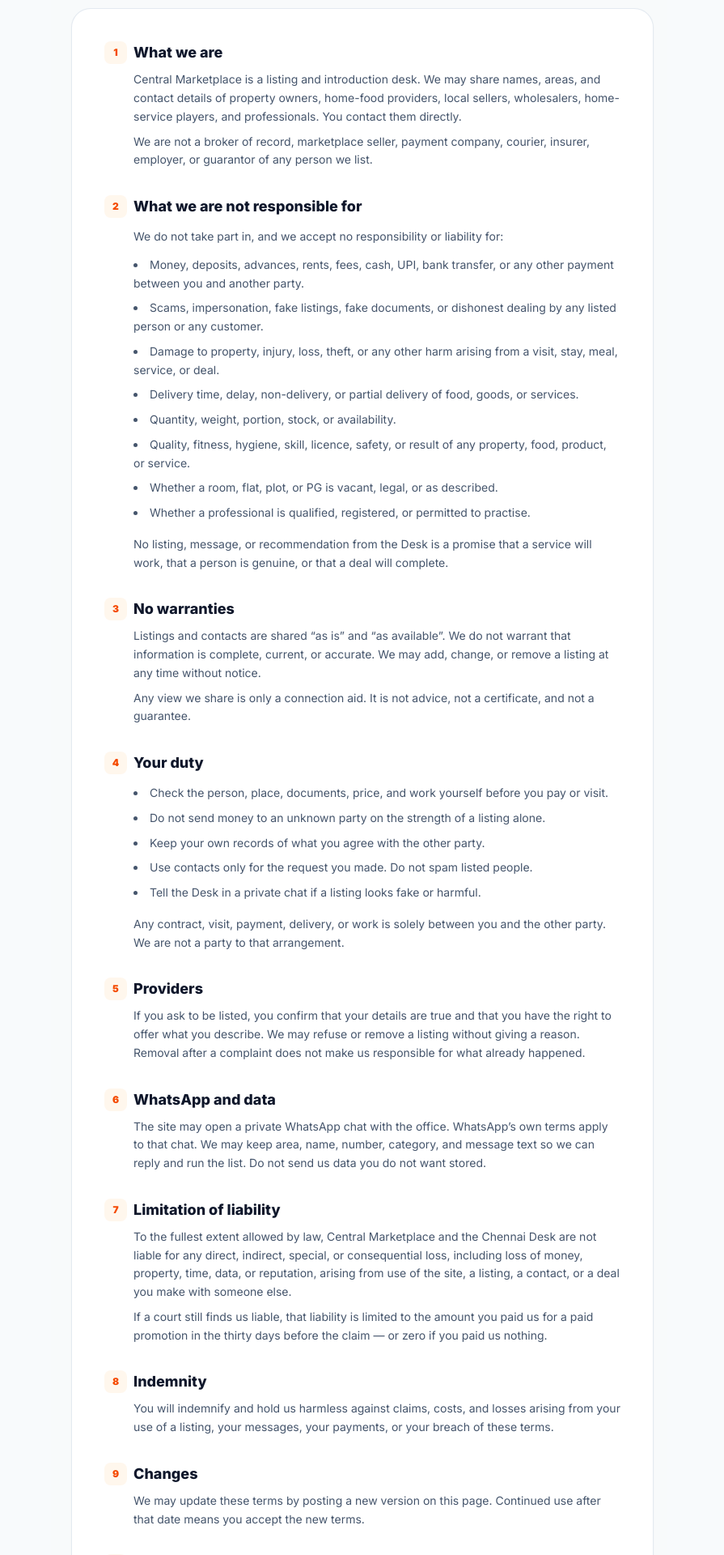
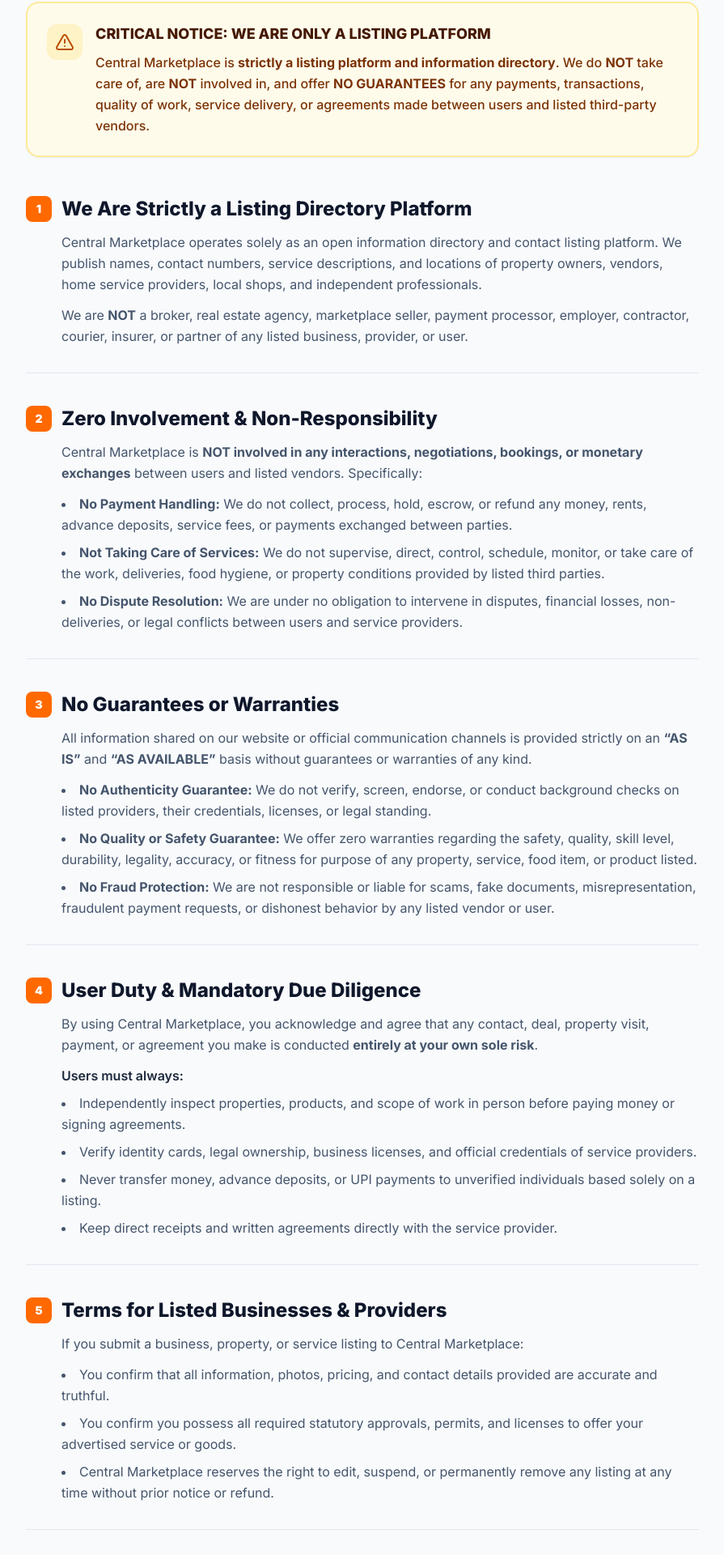
Before and after one commit to bala290498/central-marketplace-03, a Next.js app: page /terms in a window 1280 px wide. Shown: the part 331-2251 px from the top of the page at 81% size, without its empty margins (192-1087 px from the left). Built offline with nearby package versions, Linux system fonts and the light colour scheme.

Commit message:
Update Terms & Conditions page layout and disclaimers

```diff
--- a/src/app/terms/page.tsx
+++ b/src/app/terms/page.tsx
@@ -1,203 +1,197 @@
 import { Metadata } from "next";
-import Link from "next/link";
 import { Navbar } from "@/components/Navbar";
 import { Footer } from "@/components/Footer";
-import { FileText, ArrowLeft, Scale } from "lucide-react";
+import { Scale, AlertTriangle } from "lucide-react";
 
 export const metadata: Metadata = {
   title: "Terms & Conditions | Central Marketplace",
   description:
-    "Terms & Conditions for Central Marketplace and the Chennai Desk. Read our user duties, liability limitations, and platform guidelines.",
+    "Terms & Conditions for Central Marketplace. Read our platform disclaimer: we are strictly a listing directory platform and hold no responsibility, guarantees, or involvement in transactions.",
 };
 
 export default function TermsPage() {
   return (
-    <div className="min-h-screen bg-slate-50/60 text-slate-900 flex flex-col">
+    <div className="min-h-screen bg-slate-50 text-slate-900 flex flex-col">
       <Navbar />
 
-      <main className="flex-1 max-w-3xl w-full mx-auto px-4 sm:px-6 py-8">
-        {/* Back Link */}
-        <div className="mb-6">
-          <Link
-            href="/"
-            className="inline-flex items-center gap-1.5 text-xs font-bold text-slate-500 hover:text-orange-600 transition-colors"
-          >
-            <ArrowLeft className="w-4 h-4" />
-            <span>← Central Marketplace</span>
-          </Link>
-        </div>
-
+      <main className="flex-1 max-w-4xl w-full mx-auto px-4 sm:px-6 lg:px-8 py-10 sm:py-14">
         {/* Header Title Section */}
-        <div className="text-center mb-8">
-          <div className="w-12 h-12 rounded-2xl bg-orange-100 text-orange-600 flex items-center justify-center mx-auto mb-3 shadow-xs">
-            <Scale className="w-6 h-6" />
+        <div className="text-center mb-10">
+          <div className="w-14 h-14 rounded-2xl bg-orange-100 text-orange-600 flex items-center justify-center mx-auto mb-4 shadow-xs">
+            <Scale className="w-7 h-7" />
           </div>
-          <h1 className="text-3xl sm:text-4xl font-extrabold text-slate-900 tracking-tight">
+          <h1 className="text-3xl sm:text-5xl font-black text-slate-900 tracking-tight">
             Terms &amp; Conditions
           </h1>
-          <p className="text-xs sm:text-sm text-slate-500 max-w-xl mx-auto mt-2 leading-relaxed">
-            Last updated: 10 September 2026. Applies to the Chennai Desk of Central Marketplace (the &ldquo;Desk&rdquo;, &ldquo;we&rdquo;, &ldquo;us&rdquo;). By using the website, WhatsApp desk, or any listing we share, you agree to these terms.
+          <p className="text-sm sm:text-base text-slate-500 max-w-2xl mx-auto mt-3 leading-relaxed">
+            Last updated: October 2026. Please read these terms carefully before using our website or contacting listed providers.
           </p>
         </div>
 
-        {/* Content Box */}
-        <div className="bg-white rounded-3xl p-6 sm:p-10 border border-slate-200/90 shadow-xs space-y-8 text-slate-700 text-sm leading-relaxed">
+        {/* Core Disclaimer Callout */}
+        <div className="bg-amber-50 border-2 border-amber-200/80 rounded-2xl p-5 sm:p-6 mb-12 shadow-xs">
+          <div className="flex items-start gap-4">
+            <div className="p-2.5 bg-amber-100 text-amber-700 rounded-xl flex-shrink-0 mt-0.5">
+              <AlertTriangle className="w-6 h-6" />
+            </div>
+            <div className="space-y-2">
+              <h3 className="text-base sm:text-lg font-extrabold text-amber-950">
+                CRITICAL NOTICE: WE ARE ONLY A LISTING PLATFORM
+              </h3>
+              <p className="text-sm sm:text-base text-amber-900 leading-relaxed font-medium">
+                Central Marketplace is <strong>strictly a listing platform and information directory</strong>. We do <strong>NOT</strong> take care of, are <strong>NOT</strong> involved in, and offer <strong>NO GUARANTEES</strong> for any payments, transactions, quality of work, service delivery, or agreements made between users and listed third-party vendors.
+              </p>
+            </div>
+          </div>
+        </div>
+
+        {/* Direct Page Content - Direct Layout (No Box Container) */}
+        <div className="space-y-10 text-slate-700 text-sm sm:text-base leading-relaxed">
           {/* Section 1 */}
-          <section className="space-y-2">
-            <h2 className="text-lg font-extrabold text-slate-900 flex items-center gap-2">
-              <span className="w-7 h-7 rounded-lg bg-orange-50 text-orange-600 text-xs font-black flex items-center justify-center flex-shrink-0">
+          <section className="border-b border-slate-200 pb-8 space-y-3">
+            <h2 className="text-xl sm:text-2xl font-extrabold text-slate-900 flex items-center gap-3">
+              <span className="w-8 h-8 rounded-lg bg-orange-500 text-white text-sm font-black flex items-center justify-center flex-shrink-0">
                 1
               </span>
-              <span>What we are</span>
+              <span>We Are Strictly a Listing Directory Platform</span>
             </h2>
-            <p className="pl-9 text-slate-600">
-              Central Marketplace is a listing and introduction desk. We may share names, areas, and contact details of property owners, home-food providers, local sellers, wholesalers, home-service players, and professionals. You contact them directly.
+            <p className="text-slate-600 sm:pl-11">
+              Central Marketplace operates solely as an open information directory and contact listing platform. We publish names, contact numbers, service descriptions, and locations of property owners, vendors, home service providers, local shops, and independent professionals.
             </p>
-            <p className="pl-9 text-slate-600">
-              We are not a broker of record, marketplace seller, payment company, courier, insurer, employer, or guarantor of any person we list.
+            <p className="text-slate-600 sm:pl-11">
+              We are <strong>NOT</strong> a broker, real estate agency, marketplace seller, payment processor, employer, contractor, courier, insurer, or partner of any listed business, provider, or user.
             </p>
           </section>
 
           {/* Section 2 */}
-          <section className="space-y-3">
-            <h2 className="text-lg font-extrabold text-slate-900 flex items-center gap-2">
-              <span className="w-7 h-7 rounded-lg bg-orange-50 text-orange-600 text-xs font-black flex items-center justify-center flex-shrink-0">
+          <section className="border-b border-slate-200 pb-8 space-y-3">
+            <h2 className="text-xl sm:text-2xl font-extrabold text-slate-900 flex items-center gap-3">
+              <span className="w-8 h-8 rounded-lg bg-orange-500 text-white text-sm font-black flex items-center justify-center flex-shrink-0">
                 2
               </span>
-              <span>What we are not responsible for</span>
+              <span>Zero Involvement &amp; Non-Responsibility</span>
             </h2>
-            <p className="pl-9 text-slate-600">
-              We do not take part in, and we accept no responsibility or liability for:
+            <p className="text-slate-600 sm:pl-11">
+              Central Marketplace is <strong>NOT involved in any interactions, negotiations, bookings, or monetary exchanges</strong> between users and listed vendors. Specifically:
             </p>
-            <ul className="pl-9 space-y-2 list-disc list-inside text-slate-600">
-              <li>Money, deposits, advances, rents, fees, cash, UPI, bank transfer, or any other payment between you and another party.</li>
-              <li>Scams, impersonation, fake listings, fake documents, or dishonest dealing by any listed person or any customer.</li>
-              <li>Damage to property, injury, loss, theft, or any other harm arising from a visit, stay, meal, service, or deal.</li>
-              <li>Delivery time, delay, non-delivery, or partial delivery of food, goods, or services.</li>
-              <li>Quantity, weight, portion, stock, or availability.</li>
-              <li>Quality, fitness, hygiene, skill, licence, safety, or result of any property, food, product, or service.</li>
-              <li>Whether a room, flat, plot, or PG is vacant, legal, or as described.</li>
-              <li>Whether a professional is qualified, registered, or permitted to practise.</li>
+            <ul className="sm:pl-11 space-y-2 list-disc list-inside text-slate-600">
+              <li>
+                <strong>No Payment Handling:</strong> We do not collect, process, hold, escrow, or refund any money, rents, advance deposits, service fees, or payments exchanged between parties.
+              </li>
+              <li>
+                <strong>Not Taking Care of Services:</strong> We do not supervise, direct, control, schedule, monitor, or take care of the work, deliveries, food hygiene, or property conditions provided by listed third parties.
+              </li>
+              <li>
+                <strong>No Dispute Resolution:</strong> We are under no obligation to intervene in disputes, financial losses, non-deliveries, or legal conflicts between users and service providers.
+              </li>
             </ul>
-            <p className="pl-9 text-slate-600 pt-1">
-              No listing, message, or recommendation from the Desk is a promise that a service will work, that a person is genuine, or that a deal will complete.
-            </p>
           </section>
 
           {/* Section 3 */}
-          <section className="space-y-2">
-            <h2 className="text-lg font-extrabold text-slate-900 flex items-center gap-2">
-              <span className="w-7 h-7 rounded-lg bg-orange-50 text-orange-600 text-xs font-black flex items-center justify-center flex-shrink-0">
+          <section className="border-b border-slate-200 pb-8 space-y-3">
+            <h2 className="text-xl sm:text-2xl font-extrabold text-slate-900 flex items-center gap-3">
+              <span className="w-8 h-8 rounded-lg bg-orange-500 text-white text-sm font-black flex items-center justify-center flex-shrink-0">
                 3
               </span>
-              <span>No warranties</span>
+              <span>No Guarantees or Warranties</span>
             </h2>
-            <p className="pl-9 text-slate-600">
-              Listings and contacts are shared &ldquo;as is&rdquo; and &ldquo;as available&rdquo;. We do not warrant that information is complete, current, or accurate. We may add, change, or remove a listing at any time without notice.
+            <p className="text-slate-600 sm:pl-11">
+              All information shared on our website or official communication channels is provided strictly on an <strong>&ldquo;AS IS&rdquo;</strong> and <strong>&ldquo;AS AVAILABLE&rdquo;</strong> basis without guarantees or warranties of any kind.
             </p>
-            <p className="pl-9 text-slate-600">
-              Any view we share is only a connection aid. It is not advice, not a certificate, and not a guarantee.
-            </p>
+            <ul className="sm:pl-11 space-y-2 list-disc list-inside text-slate-600">
+              <li>
+                <strong>No Authenticity Guarantee:</strong> We do not verify, screen, endorse, or conduct background checks on listed providers, their credentials, licenses, or legal standing.
+              </li>
+              <li>
+                <strong>No Quality or Safety Guarantee:</strong> We offer zero warranties regarding the safety, quality, skill level, durability, legality, accuracy, or fitness for purpose of any property, service, food item, or product listed.
+              </li>
+              <li>
+                <strong>No Fraud Protection:</strong> We are not responsible or liable for scams, fake documents, misrepresentation, fraudulent payment requests, or dishonest behavior by any listed vendor or user.
+              </li>
+            </ul>
           </section>
 
           {/* Section 4 */}
-          <section className="space-y-3">
-            <h2 className="text-lg font-extrabold text-slate-900 flex items-center gap-2">
-              <span className="w-7 h-7 rounded-lg bg-orange-50 text-orange-600 text-xs font-black flex items-center justify-center flex-shrink-0">
+          <section className="border-b border-slate-200 pb-8 space-y-3">
+            <h2 className="text-xl sm:text-2xl font-extrabold text-slate-900 flex items-center gap-3">
+              <span className="w-8 h-8 rounded-lg bg-orange-500 text-white text-sm font-black flex items-center justify-center flex-shrink-0">
                 4
               </span>
-              <span>Your duty</span>
+              <span>User Duty &amp; Mandatory Due Diligence</span>
             </h2>
-            <ul className="pl-9 space-y-2 list-disc list-inside text-slate-600">
-              <li>Check the person, place, documents, price, and work yourself before you pay or visit.</li>
-              <li>Do not send money to an unknown party on the strength of a listing alone.</li>
-              <li>Keep your own records of what you agree with the other party.</li>
-              <li>Use contacts only for the request you made. Do not spam listed people.</li>
-              <li>Tell the Desk in a private chat if a listing looks fake or harmful.</li>
-            </ul>
-            <p className="pl-9 text-slate-600 pt-1">
-              Any contract, visit, payment, delivery, or work is solely between you and the other party. We are not a party to that arrangement.
+            <p className="text-slate-600 sm:pl-11">
+              By using Central Marketplace, you acknowledge and agree that any contact, deal, property visit, payment, or agreement you make is conducted <strong>entirely at your own sole risk</strong>.
             </p>
+            <div className="sm:pl-11 space-y-2 text-slate-600">
+              <p className="font-semibold text-slate-800">Users must always:</p>
+              <ul className="space-y-2 list-disc list-inside">
+                <li>Independently inspect properties, products, and scope of work in person before paying money or signing agreements.</li>
+                <li>Verify identity cards, legal ownership, business licenses, and official credentials of service providers.</li>
+                <li>Never transfer money, advance deposits, or UPI payments to unverified individuals based solely on a listing.</li>
+                <li>Keep direct receipts and written agreements directly with the service provider.</li>
+              </ul>
+            </div>
           </section>
 
           {/* Section 5 */}
-          <section className="space-y-2">
-            <h2 className="text-lg font-extrabold text-slate-900 flex items-center gap-2">
-              <span className="w-7 h-7 rounded-lg bg-orange-50 text-orange-600 text-xs font-black flex items-center justify-center flex-shrink-0">
+          <section className="border-b border-slate-200 pb-8 space-y-3">
+            <h2 className="text-xl sm:text-2xl font-extrabold text-slate-900 flex items-center gap-3">
+              <span className="w-8 h-8 rounded-lg bg-orange-500 text-white text-sm font-black flex items-center justify-center flex-shrink-0">
                 5
               </span>
-              <span>Providers</span>
+              <span>Terms for Listed Businesses &amp; Providers</span>
             </h2>
-            <p className="pl-9 text-slate-600">
-              If you ask to be listed, you confirm that your details are true and that you have the right to offer what you describe. We may refuse or remove a listing without giving a reason. Removal after a complaint does not make us responsible for what already happened.
+            <p className="text-slate-600 sm:pl-11">
+              If you submit a business, property, or service listing to Central Marketplace:
             </p>
+            <ul className="sm:pl-11 space-y-2 list-disc list-inside text-slate-600">
+              <li>You confirm that all information, photos, pricing, and contact details provided are accurate and truthful.</li>
+              <li>You confirm you possess all required statutory approvals, permits, and licenses to offer your advertised service or goods.</li>
+              <li>Central Marketplace reserves the right to edit, suspend, or permanently remove any listing at any time without prior notice or refund.</li>
+            </ul>
           </section>
 
           {/* Section 6 */}
-          <section className="space-y-2">
-            <h2 className="text-lg font-extrabold text-slate-900 flex items-center gap-2">
-              <span className="w-7 h-7 rounded-lg bg-orange-50 text-orange-600 text-xs font-black flex items-center justify-center flex-shrink-0">
+          <section className="border-b border-slate-200 pb-8 space-y-3">
+            <h2 className="text-xl sm:text-2xl font-extrabold text-slate-900 flex items-center gap-3">
+              <span className="w-8 h-8 rounded-lg bg-orange-500 text-white text-sm font-black flex items-center justify-center flex-shrink-0">
                 6
               </span>
-              <span>WhatsApp and data</span>
+              <span>Limitation of Liability</span>
             </h2>
-            <p className="pl-9 text-slate-600">
-              The site may open a private WhatsApp chat with the office. WhatsApp&rsquo;s own terms apply to that chat. We may keep area, name, number, category, and message text so we can reply and run the list. Do not send us data you do not want stored.
+            <p className="text-slate-600 sm:pl-11">
+              To the maximum extent permitted by law, Central Marketplace, its operators, founders, and affiliates shall <strong>NOT be liable for any direct, indirect, incidental, consequential, or punitive damages</strong>, including monetary loss, property damage, personal injury, stolen funds, or loss of business arising from:
             </p>
+            <ul className="sm:pl-11 space-y-2 list-disc list-inside text-slate-600">
+              <li>Your reliance on any contact details or listing published on the platform.</li>
+              <li>Any transaction, deal, payment, or service agreement made with a listed provider.</li>
+              <li>Any error, omission, delay, or interruption in platform availability.</li>
+            </ul>
           </section>
 
           {/* Section 7 */}
-          <section className="space-y-2">
-            <h2 className="text-lg font-extrabold text-slate-900 flex items-center gap-2">
-              <span className="w-7 h-7 rounded-lg bg-orange-50 text-orange-600 text-xs font-black flex items-center justify-center flex-shrink-0">
+          <section className="border-b border-slate-200 pb-8 space-y-3">
+            <h2 className="text-xl sm:text-2xl font-extrabold text-slate-900 flex items-center gap-3">
+              <span className="w-8 h-8 rounded-lg bg-orange-500 text-white text-sm font-black flex items-center justify-center flex-shrink-0">
                 7
               </span>
-              <span>Limitation of liability</span>
+              <span>Indemnification</span>
             </h2>
-            <p className="pl-9 text-slate-600">
-              To the fullest extent allowed by law, Central Marketplace and the Chennai Desk are not liable for any direct, indirect, special, or consequential loss, including loss of money, property, time, data, or reputation, arising from use of the site, a listing, a contact, or a deal you make with someone else.
-            </p>
-            <p className="pl-9 text-slate-600">
-              If a court still finds us liable, that liability is limited to the amount you paid us for a paid promotion in the thirty days before the claim &mdash; or zero if you paid us nothing.
+            <p className="text-slate-600 sm:pl-11">
+              You agree to indemnify, defend, and hold harmless Central Marketplace from any claims, damages, losses, liabilities, costs, or legal fees resulting from your use of any listing, your dealings with listed vendors, or your violation of these Terms &amp; Conditions.
             </p>
           </section>
 
           {/* Section 8 */}
-          <section className="space-y-2">
-            <h2 className="text-lg font-extrabold text-slate-900 flex items-center gap-2">
-              <span className="w-7 h-7 rounded-lg bg-orange-50 text-orange-600 text-xs font-black flex items-center justify-center flex-shrink-0">
+          <section className="space-y-3">
+            <h2 className="text-xl sm:text-2xl font-extrabold text-slate-900 flex items-center gap-3">
+              <span className="w-8 h-8 rounded-lg bg-orange-500 text-white text-sm font-black flex items-center justify-center flex-shrink-0">
                 8
               </span>
-              <span>Indemnity</span>
+              <span>Governing Law &amp; Jurisdiction</span>
             </h2>
-            <p className="pl-9 text-slate-600">
-              You will indemnify and hold us harmless against claims, costs, and losses arising from your use of a listing, your messages, your payments, or your breach of these terms.
-            </p>
-          </section>
-
-          {/* Section 9 */}
-          <section className="space-y-2">
-            <h2 className="text-lg font-extrabold text-slate-900 flex items-center gap-2">
-              <span className="w-7 h-7 rounded-lg bg-orange-50 text-orange-600 text-xs font-black flex items-center justify-center flex-shrink-0">
-                9
-              </span>
-              <span>Changes</span>
-            </h2>
-            <p className="pl-9 text-slate-600">
-              We may update these terms by posting a new version on this page. Continued use after that date means you accept the new terms.
-            </p>
-          </section>
-
-          {/* Section 10 */}
-          <section className="space-y-2">
-            <h2 className="text-lg font-extrabold text-slate-900 flex items-center gap-2">
-              <span className="w-7 h-7 rounded-lg bg-orange-50 text-orange-600 text-xs font-black flex items-center justify-center flex-shrink-0">
-                10
-              </span>
-              <span>Law</span>
-            </h2>
-            <p className="pl-9 text-slate-600">
-              These terms are governed by the laws of India. Courts in Chennai have exclusive jurisdiction, without affecting any non-waivable consumer right you may have.
+            <p className="text-slate-600 sm:pl-11">
+              These Terms &amp; Conditions are governed by the laws of India. Courts located in Chennai, Tamil Nadu shall have exclusive jurisdiction over any legal disputes arising in connection with this platform.
             </p>
           </section>
         </div>
```
Also changed, not shown: public/spotlight/desktop.jpeg, public/spotlight/mobile.jpeg.
